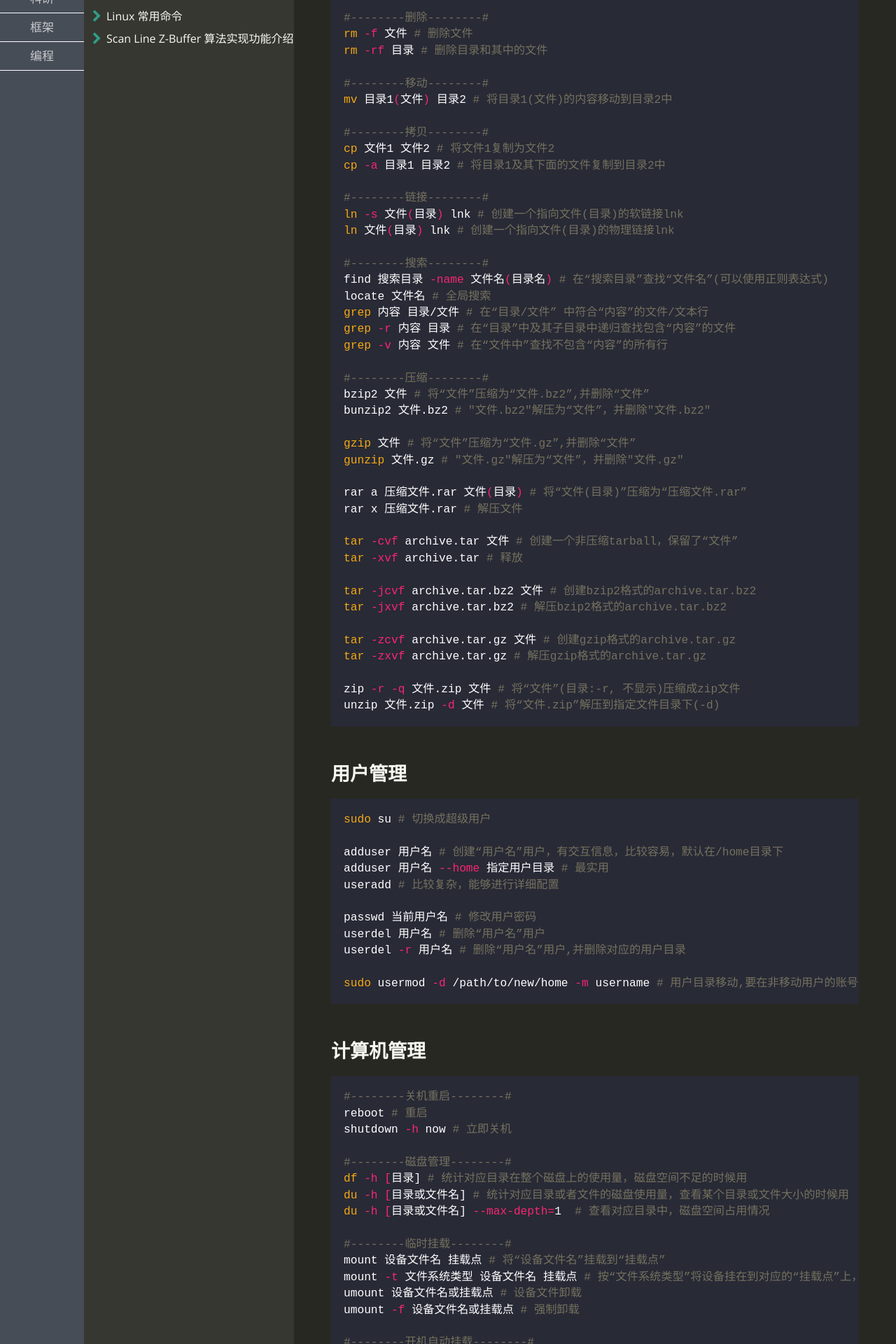
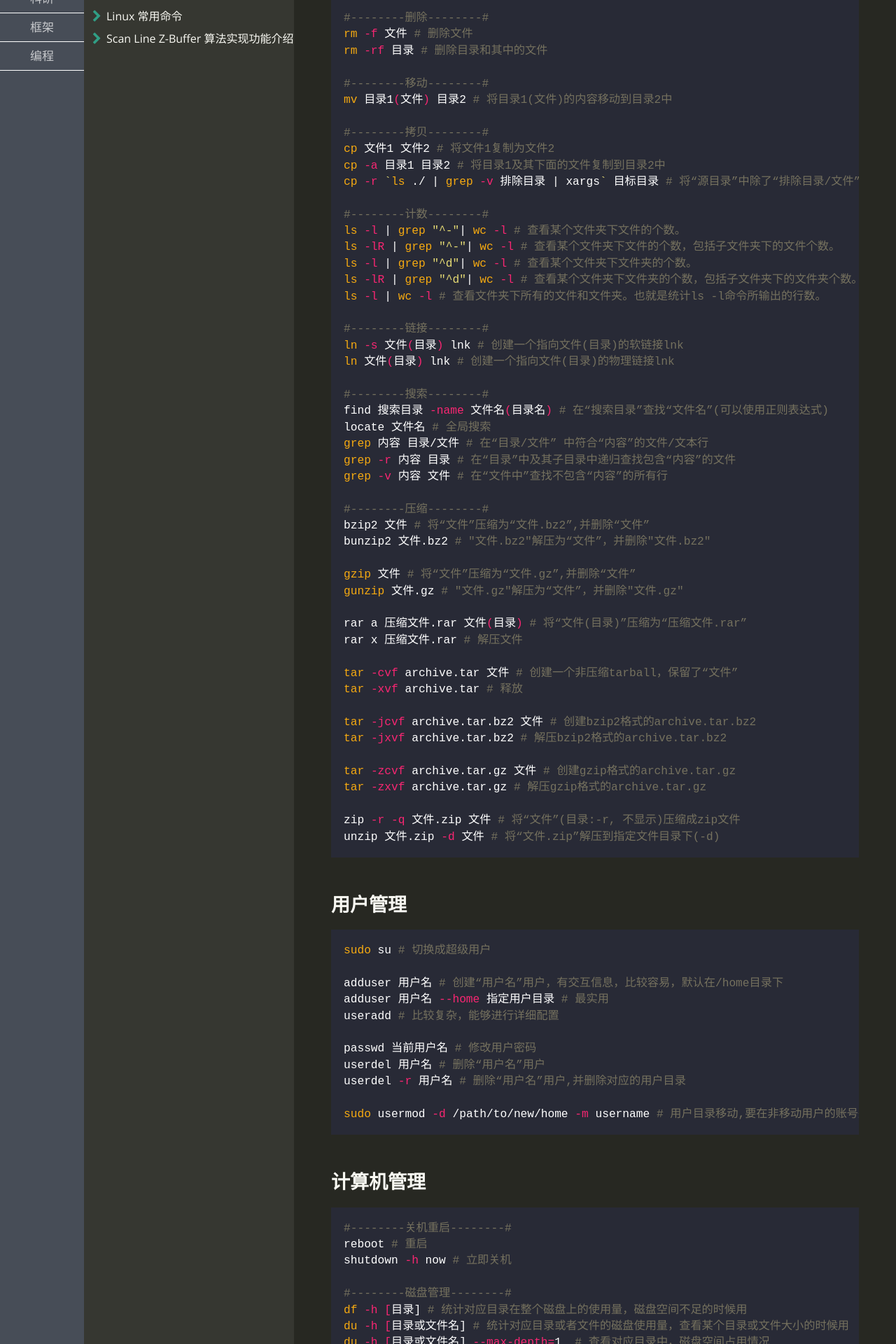
Before and after one commit to sccbhxc/sccbhxc.github.io, a Jekyll site: the page built from _posts/tools/2017-07-07-Linux常用命令.md, in a window 1280 px wide. Shown: the part 627-2547 px from the top of the page at 70% size. Built offline with Jekyll 4.4.1, drawn with Linux system fonts in a browser that asks for light colours; some web fonts are replaced; a script that is not in the unit is left out.

Commit message:
add linux command

```diff
--- a/_posts/tools/2017-07-07-Linux常用命令.md
+++ b/_posts/tools/2017-07-07-Linux常用命令.md
@@ -37,6 +37,14 @@ mv 目录1(文件) 目录2 # 将目录1(文件)的内容移动到目录2中
 #--------拷贝--------#
 cp 文件1 文件2 # 将文件1复制为文件2
 cp -a 目录1 目录2 # 将目录1及其下面的文件复制到目录2中
+cp -r `ls ./ | grep -v 排除目录 | xargs` 目标目录 # 将“源目录”中除了“排除目录/文件”之外的文件/目录拷贝到“目标目录”，注意先cd到源目录，方便用 grep -v 排除目录 | xargs
+
+#--------计数--------#
+ls -l | grep "^-"| wc -l # 查看某个文件夹下文件的个数。
+ls -lR | grep "^-"| wc -l # 查看某个文件夹下文件的个数，包括子文件夹下的文件个数。
+ls -l | grep "^d"| wc -l # 查看某个文件夹下文件夹的个数。
+ls -lR | grep "^d"| wc -l # 查看某个文件夹下文件夹的个数，包括子文件夹下的文件夹个数。
+ls -l | wc -l # 查看文件夹下所有的文件和文件夹。也就是统计ls -l命令所输出的行数。
 
 #--------链接--------#
 ln -s 文件(目录) lnk # 创建一个指向文件(目录)的软链接lnk
```
